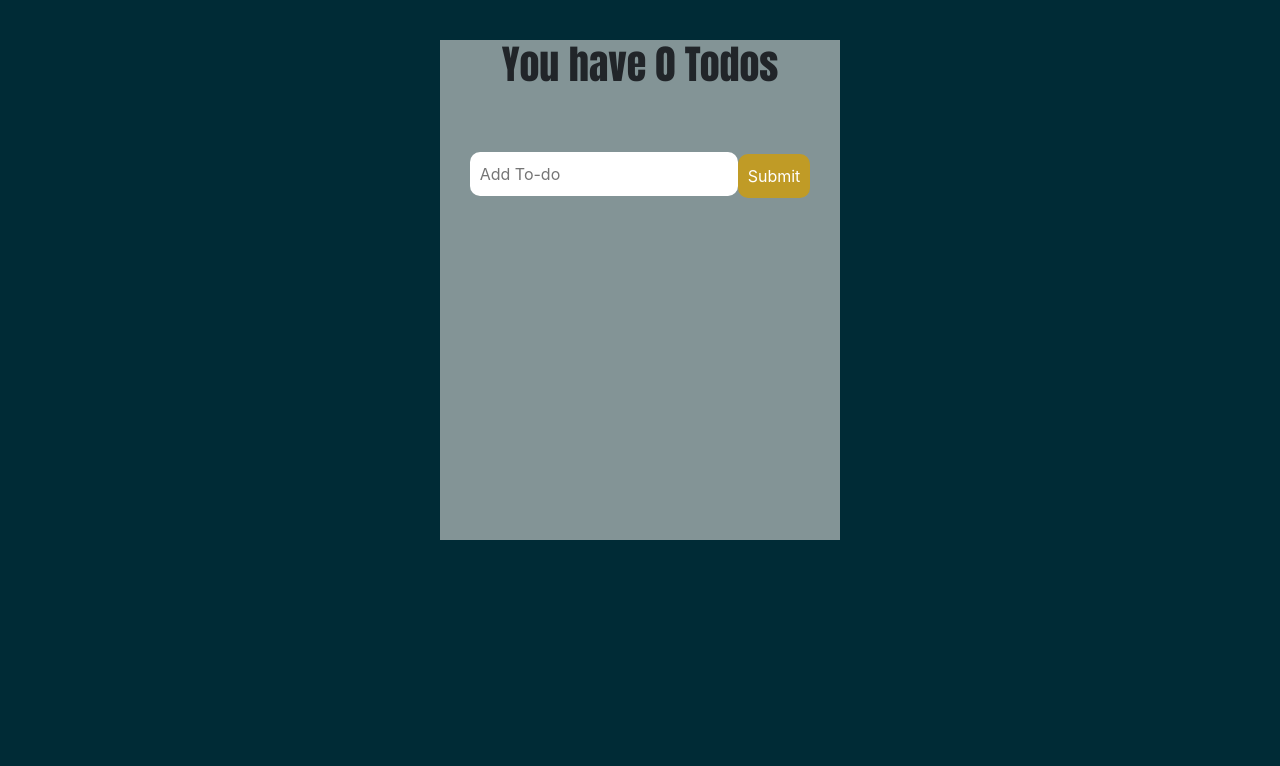
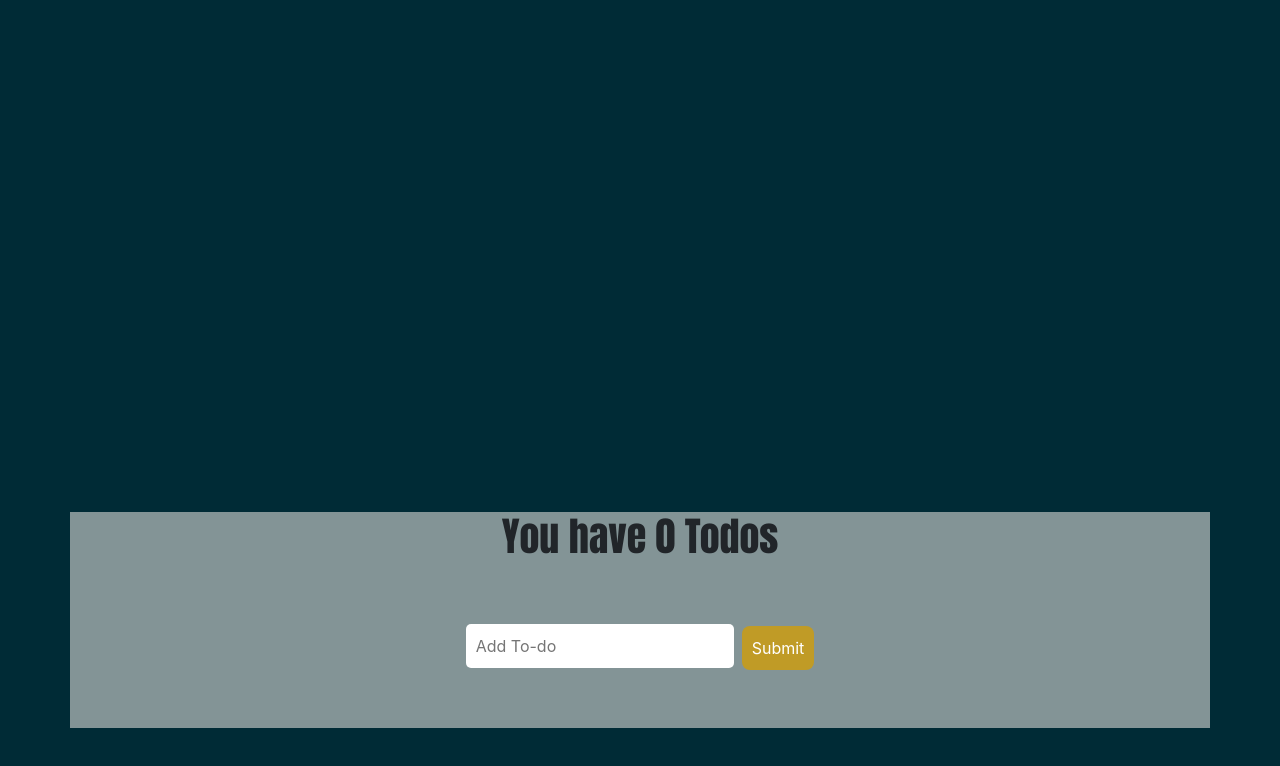
Before and after one commit to grlara9/mern-react-todolist, a React (Create React App) app in the folder client/: page / in a window 1280 px wide. Shown: the top 766 px of the page. Built offline with nearby package versions, Linux system fonts and the light colour scheme; no server answers.

Commit message:
modify css

```diff
--- a/client/src/App.css
+++ b/client/src/App.css
@@ -9,10 +9,10 @@ body {
 }
 
 .container{
-  min-height: 500px;
-  width:400px;
-  margin: 40px auto;
+  min-height:auto;
+  margin: 40% auto;
   background: #839496;
+
 }
 form {
   min-height: 20vh;
@@ -24,18 +24,17 @@ form {
 form input{
   border: none;
   padding: 10px;
-  border-radius: 10px;
+  border-radius: 5px;
   margin-top: 12px;
+  margin-right: 8px;
 
 }
 form button {
   background: #c09b26;
   color: #fff;
-
   padding: 10px;
-
   border: none;
-  border-radius: 10px;
+  border-radius: 8px;
 }
 
 form button:hover{
--- a/client/src/App.js
+++ b/client/src/App.js
@@ -9,7 +9,7 @@ import './App.css';
 
 class App extends Component {
   constructor(props){
-    super(props);
+    super();
     this.state={
       todos:[],
       task:''
@@ -22,9 +22,7 @@ class App extends Component {
       this.setState({
         todos: response.data
       })
-
     })
-
     .catch((error)=>{
       console.log(error)
     })
```
Lines whose indentation alone changed are shown as unchanged.
